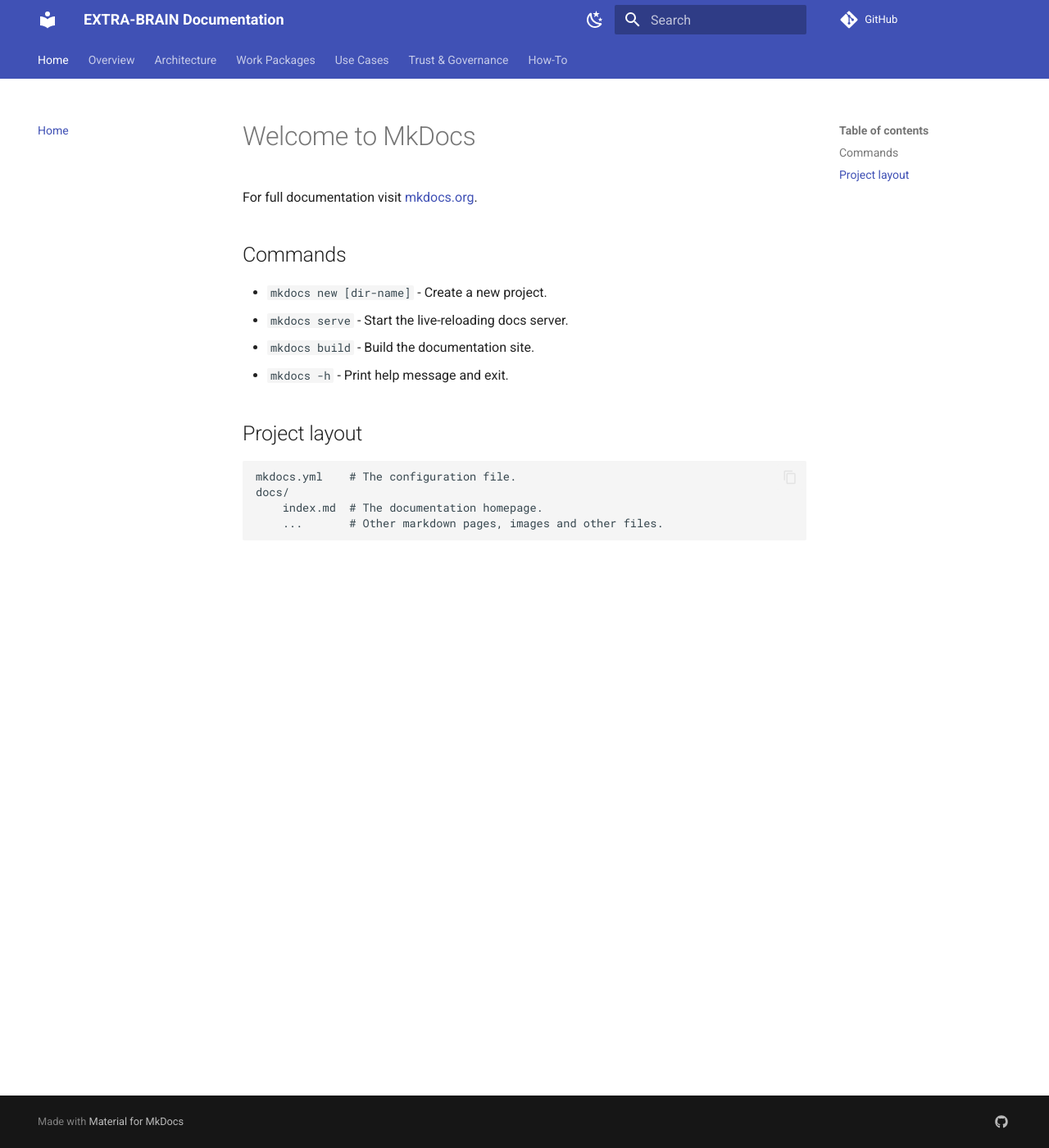
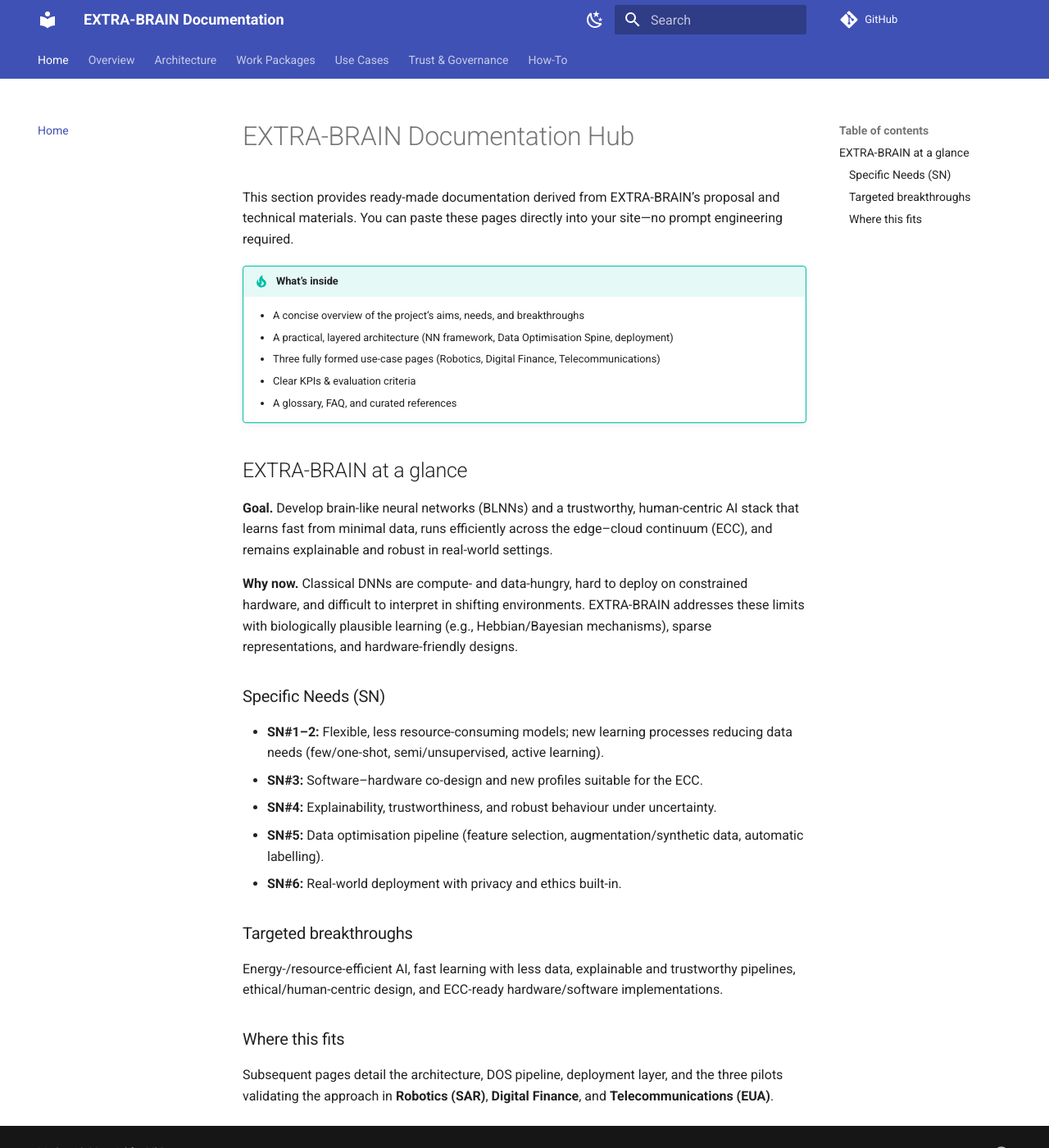
Before and after one commit to darguelloi4ri/extra-brain-docs, an MkDocs documentation site: the page built from docs/index.md, in a window 1280 px wide and 1400 px high. Shown: the whole window at 82% size. Built offline with MkDocs 1.6.1 and Material for MkDocs 9.7.7, drawn with Linux system fonts in a browser that asks for light colours; comment, search, counter and statistics services are not loaded.

Commit message:
Add overview and architecture content

```diff
--- a/docs/index.md
+++ b/docs/index.md
@@ -1,17 +1,29 @@
-# Welcome to MkDocs
+# EXTRA-BRAIN Documentation Hub
 
-For full documentation visit [mkdocs.org](https://www.mkdocs.org).
+This section provides ready-made documentation derived from EXTRA-BRAIN’s proposal and technical materials. You can paste these pages directly into your site—no prompt engineering required.
 
-## Commands
+!!! tip "What’s inside"
+    - A concise overview of the project’s aims, needs, and breakthroughs
+    - A practical, layered architecture (NN framework, Data Optimisation Spine, deployment)
+    - Three fully formed use-case pages (Robotics, Digital Finance, Telecommunications)
+    - Clear KPIs & evaluation criteria
+    - A glossary, FAQ, and curated references
 
-* `mkdocs new [dir-name]` - Create a new project.
-* `mkdocs serve` - Start the live-reloading docs server.
-* `mkdocs build` - Build the documentation site.
-* `mkdocs -h` - Print help message and exit.
+## EXTRA-BRAIN at a glance
 
-## Project layout
+**Goal.** Develop brain-like neural networks (BLNNs) and a trustworthy, human-centric AI stack that learns fast from minimal data, runs efficiently across the edge–cloud continuum (ECC), and remains explainable and robust in real-world settings.
 
-    mkdocs.yml    # The configuration file.
-    docs/
-        index.md  # The documentation homepage.
-        ...       # Other markdown pages, images and other files.
+**Why now.** Classical DNNs are compute- and data-hungry, hard to deploy on constrained hardware, and difficult to interpret in shifting environments. EXTRA-BRAIN addresses these limits with biologically plausible learning (e.g., Hebbian/Bayesian mechanisms), sparse representations, and hardware-friendly designs.
+
+### Specific Needs (SN)
+- **SN#1–2:** Flexible, less resource-consuming models; new learning processes reducing data needs (few/one-shot, semi/unsupervised, active learning).
+- **SN#3:** Software–hardware co-design and new profiles suitable for the ECC.
+- **SN#4:** Explainability, trustworthiness, and robust behaviour under uncertainty.
+- **SN#5:** Data optimisation pipeline (feature selection, augmentation/synthetic data, automatic labelling).
+- **SN#6:** Real-world deployment with privacy and ethics built-in.
+
+### Targeted breakthroughs
+Energy-/resource-efficient AI, fast learning with less data, explainable and trustworthy pipelines, ethical/human-centric design, and ECC-ready hardware/software implementations.
+
+### Where this fits
+Subsequent pages detail the architecture, DOS pipeline, deployment layer, and the three pilots validating the approach in **Robotics (SAR)**, **Digital Finance**, and **Telecommunications (EUA)**.
```
Also changed, not shown: docs/architecture.md (added, +23 -0 lines).
